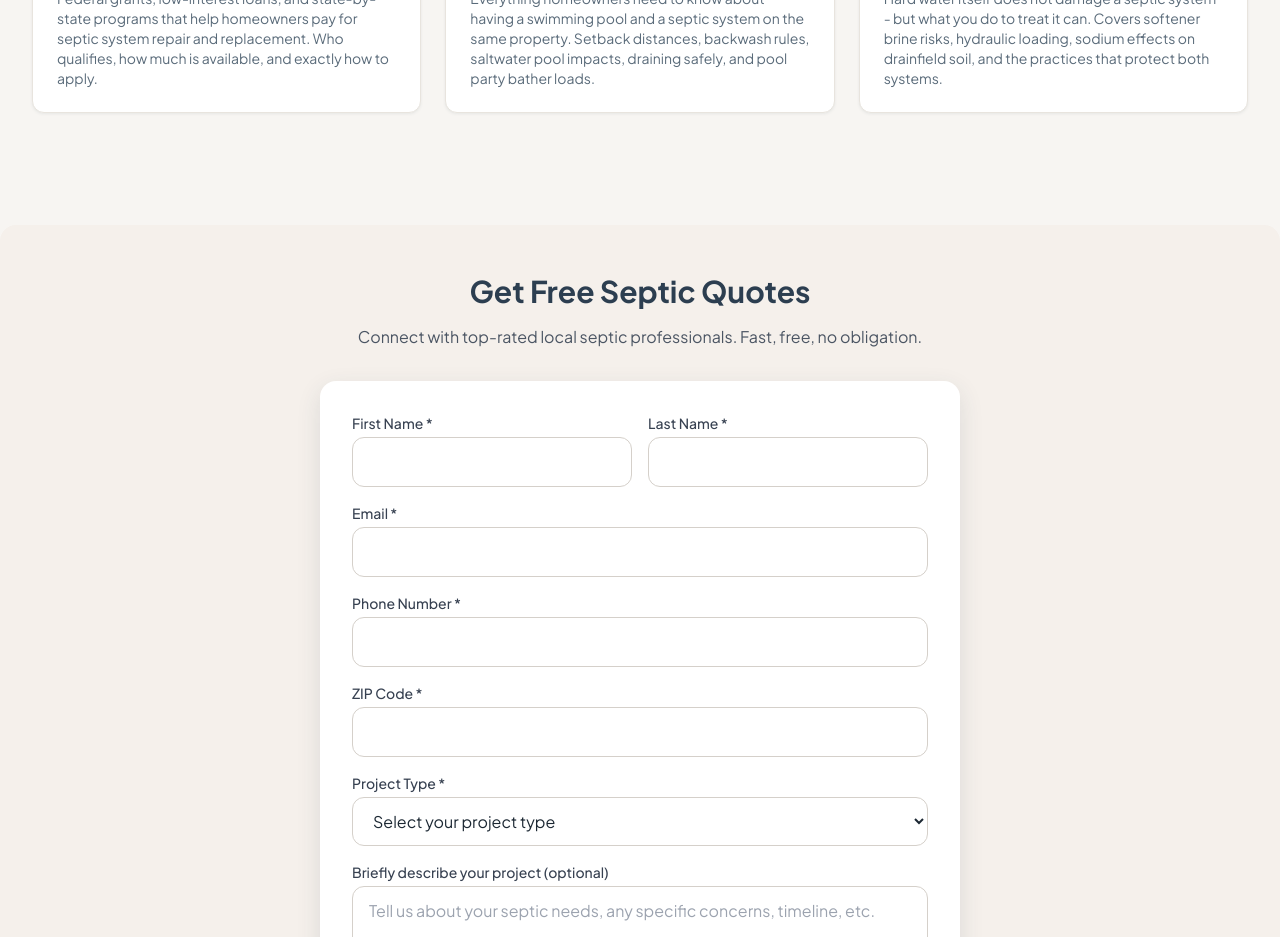
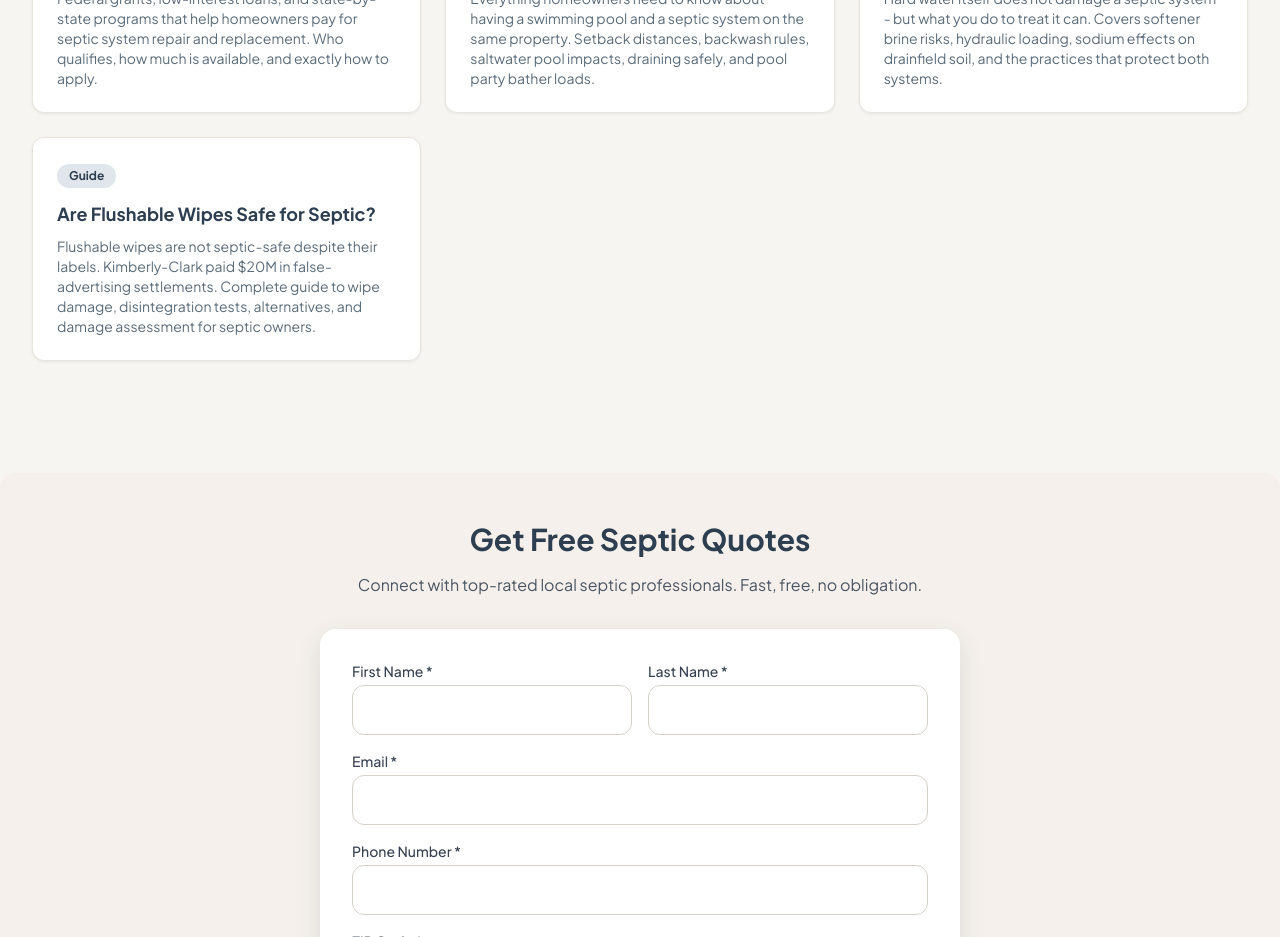
Before and after one commit to thebasementguide2026/theseptic.guide-, a Next.js app: page /guides in a window 1280 px wide. Shown: the part 1620-2557 px from the top of the page. Built offline with nearby package versions, Linux system fonts and the light colour scheme.

Commit message:
Add flushable-wipes-septic to guides index

```diff
--- a/app/guides/page.tsx
+++ b/app/guides/page.tsx
@@ -27,6 +27,7 @@ const guides = [
   { title: 'Septic System Financial Assistance', href: '/guides/septic-system-financial-assistance', description: 'Federal grants, low-interest loans, and state-by-state programs that help homeowners pay for septic system repair and replacement. Who qualifies, how much is available, and exactly how to apply.' },
   { title: 'Swimming Pools and Septic Systems', href: '/guides/swimming-pool-septic-system', description: 'Everything homeowners need to know about having a swimming pool and a septic system on the same property. Setback distances, backwash rules, saltwater pool impacts, draining safely, and pool party bather loads.' },
   { title: 'Hard Water and Septic Systems', href: '/guides/hard-water-septic-system', description: 'Hard water itself does not damage a septic system - but what you do to treat it can. Covers softener brine risks, hydraulic loading, sodium effects on drainfield soil, and the practices that protect both systems.' },
+  { title: 'Are Flushable Wipes Safe for Septic?', href: '/guides/flushable-wipes-septic', description: 'Flushable wipes are not septic-safe despite their labels. Kimberly-Clark paid $20M in false-advertising settlements. Complete guide to wipe damage, disintegration tests, alternatives, and damage assessment for septic owners.' },
 ]
 
 export default function GuidesPage() {
```
